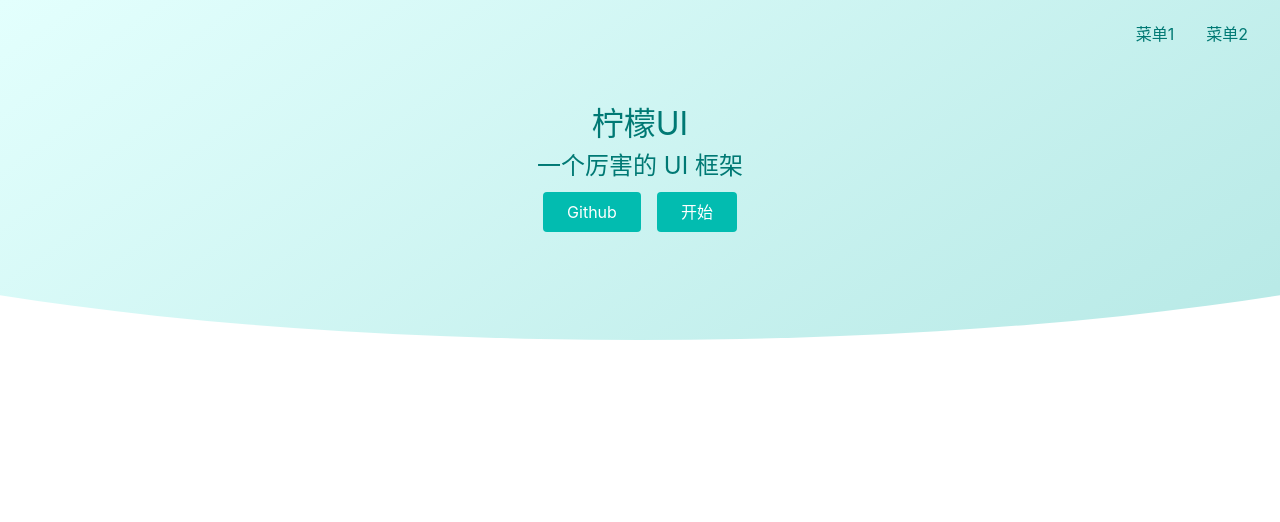
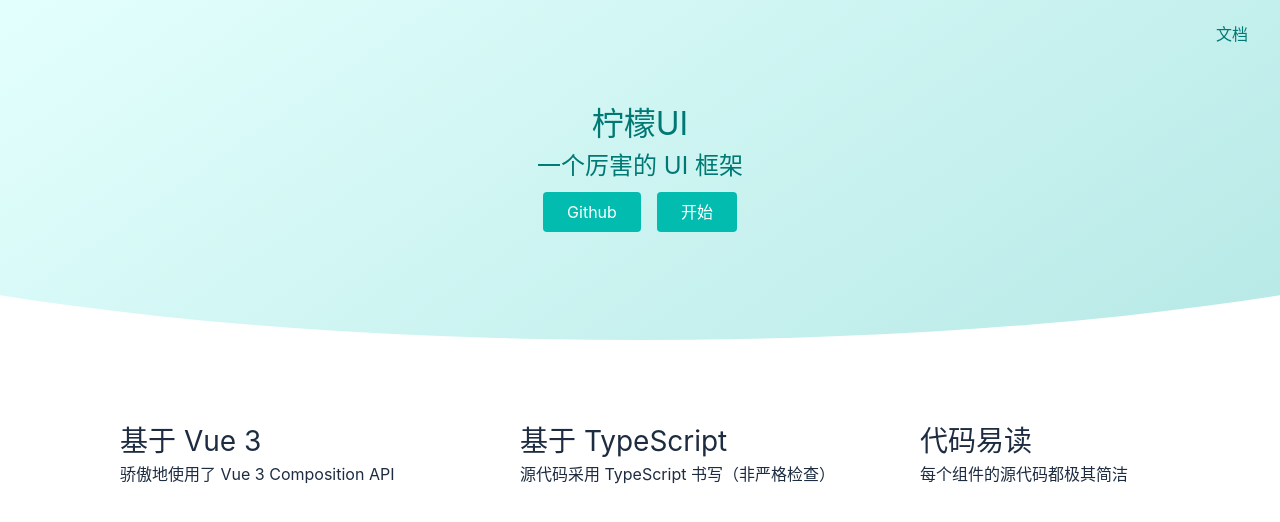
Before and after one commit to JaniceZD/gulu-ui-vue3, a Vue app: page /#/ in a window 1280 px wide. Shown: the top 522 px of the page. Built offline with nearby package versions, Linux system fonts and the light colour scheme.

Commit message:
features 样式

```diff
--- a/src/components/Topnav.vue
+++ b/src/components/Topnav.vue
@@ -6,8 +6,9 @@
       </svg>
     </div>
     <ul class="menu">
-      <li>菜单1</li>
-      <li>菜单2</li>
+      <li>
+        <router-link to="/doc">文档</router-link>
+      </li>
     </ul>
     <span class="toggleAside" @click="toggleMenu"></span>
   </div>
@@ -15,6 +16,12 @@
 <script lang="ts">
 import { inject, Ref } from 'vue';
 export default {
+  props: {
+    toggleAsideButtonVisible: {
+      type: Boolean,
+      default: false,
+    },
+  },
   setup() {
     const asideVisible = inject<Ref<boolean>>('asideVisible'); // get
     const toggleMenu = () => {
--- a/src/views/Home.vue
+++ b/src/views/Home.vue
@@ -12,15 +12,29 @@
       </div>
     </div>
     <div class="features">
-      <svg class="icon">
+      <ul>
+        <li>
+          <svg>
             <use xlink:href="#icon-vue"></use>
           </svg>
-      <svg class="icon">
+          <h3>基于 Vue 3</h3>
+          <p>骄傲地使用了 Vue 3 Composition API</p>
+        </li>
+        <li>
+          <svg>
             <use xlink:href="#icon-ts"></use>
           </svg>
-      <svg class="icon">
+          <h3>基于 TypeScript</h3>
+          <p>源代码采用 TypeScript 书写（非严格检查）</p>
+        </li>
+        <li>
+          <svg>
             <use xlink:href="#icon-light"></use>
           </svg>
+          <h3>代码易读</h3>
+          <p>每个组件的源代码都极其简洁</p>
+        </li>
+      </ul>
     </div>
   </div>
 </template>
@@ -44,9 +58,42 @@
 }
 
 .features {
-  > svg {
+  margin: 64px auto;
+  width: 400px;
+  @media (min-width: 800px) {
+    width: 800px;
+  }
+  @media (min-width: 1200px) {
+    width: 1200px;
+  }
+
+  >ul {
+    display: flex;
+    flex-wrap: wrap;
+    >li {
+      width: 400px;
+      margin: 16px 0;
+      display: grid;
+      justify-content: start;
+      align-content: space-between;
+      grid-template-areas:
+        "icon title"
+        "icon text";
+      grid-template-columns: 80px auto;
+      grid-template-rows: 1fr auto;
+      >svg {
+        grid-area: icon;
         width: 64px;
         height: 64px;
+      }
+      >h3 {
+        grid-area: title;
+        font-size: 28px;
+      }
+      >p {
+        grid-area: text
+      }
+    }
   }
 }
 
```
Lines whose indentation alone changed are shown as unchanged.
